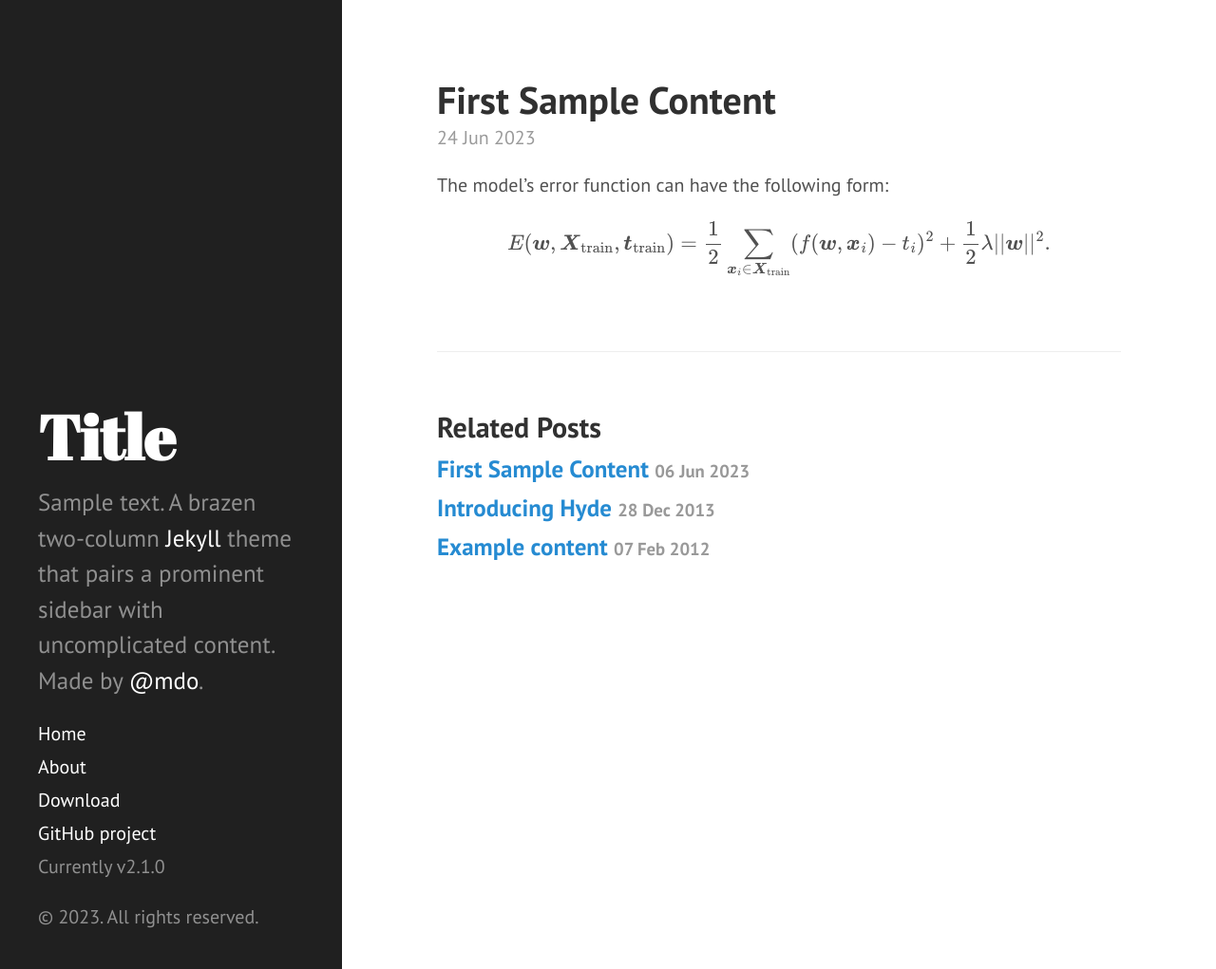
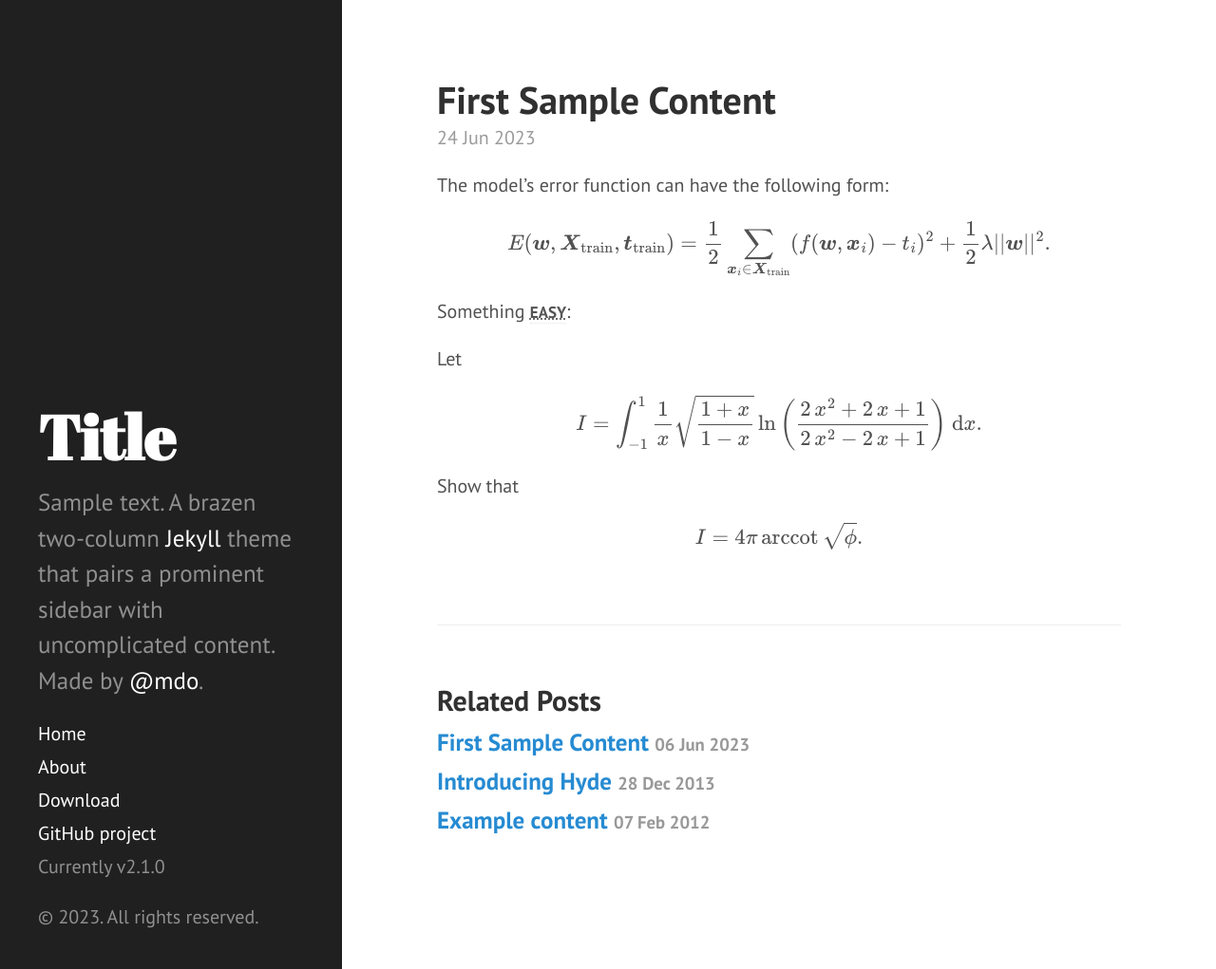
Before and after one commit to nierja/hyde, a Jekyll site: the page built from _posts/2023-06-24-sample-mathjax.md, in a window 1280 px wide and 1021 px high. Shown: the whole window at 95% size. Built offline with Jekyll 4.4.1, drawn with Linux system fonts in a browser that asks for light colours; formulas are drawn with MathJax 3.

Commit message:
Add more mathjax examples

```diff
--- a/_posts/2023-06-24-sample-mathjax.md
+++ b/_posts/2023-06-24-sample-mathjax.md
@@ -8,3 +8,17 @@ The model's error function can have the following form:
 $$
     E ( \boldsymbol{w}, \boldsymbol{X}_{\text{train}},\boldsymbol{t}_{\text{train}} ) = \frac{1}{2} \displaystyle \sum_{\boldsymbol{x}_i \in \boldsymbol{X}_{\text{train}}}^{} ( f(\boldsymbol{w}, \boldsymbol{x}_i) - t_{i} ) ^ 2 + \frac{1}{2} \lambda || \boldsymbol{w} || ^ 2.
 $$
+
+Something  <abbr title="or perhaps not so easy: https://www.scientificamerican.com/podcast/episode/cleo-the-mysterious-math-menace1/">easy</abbr>:
+
+Let
+
+$$
+I=\int_{-1}^1\frac1x\sqrt{\frac{1+x}{1-x}}\ln\left(\frac{2\,x^2+2\,x+1}{2\,x^2-2\,x+1}\right)\ \mathrm dx.
+$$
+
+Show that
+
+$$
+I=4 \pi \operatorname{arccot} \sqrt{ \phi }.
+$$
```
